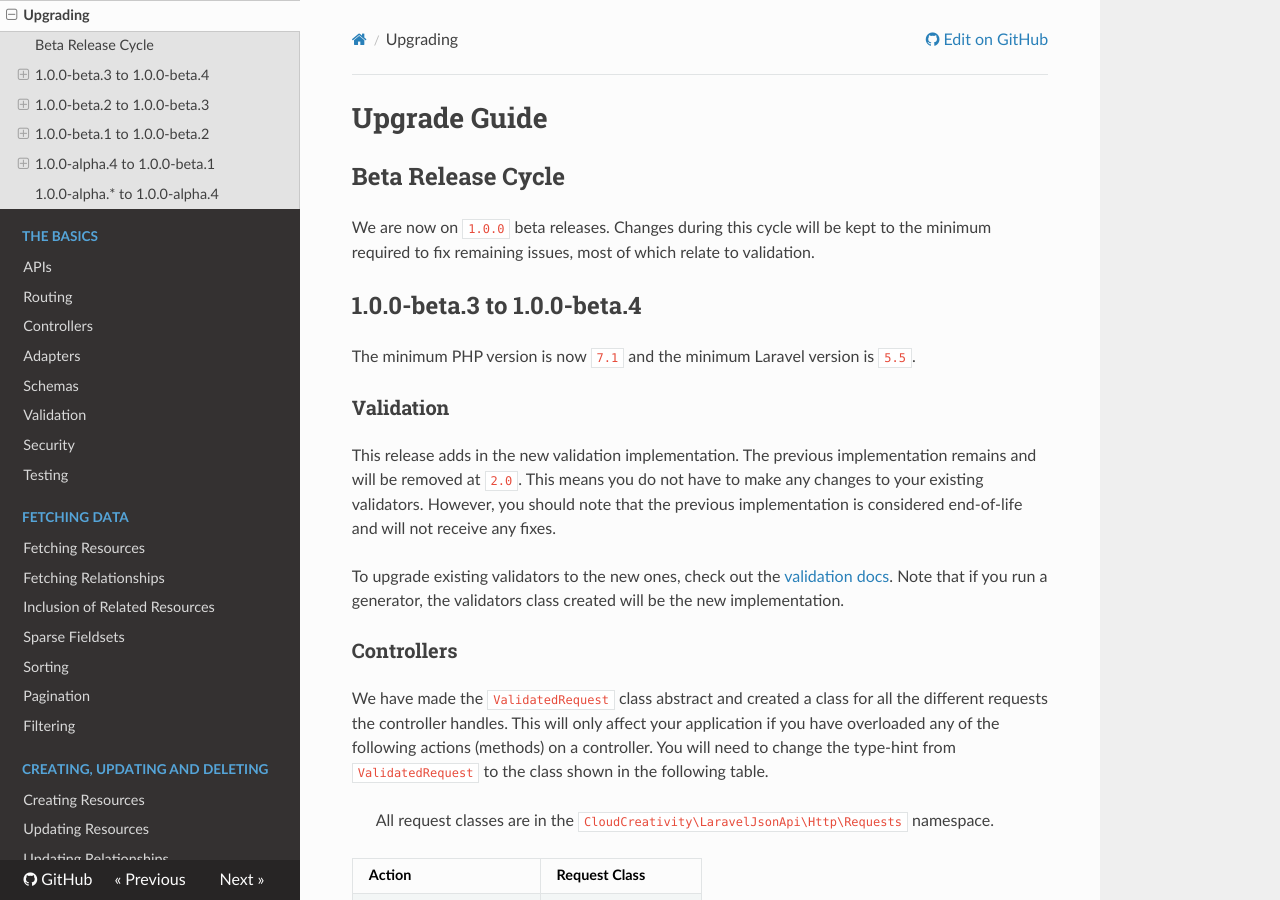
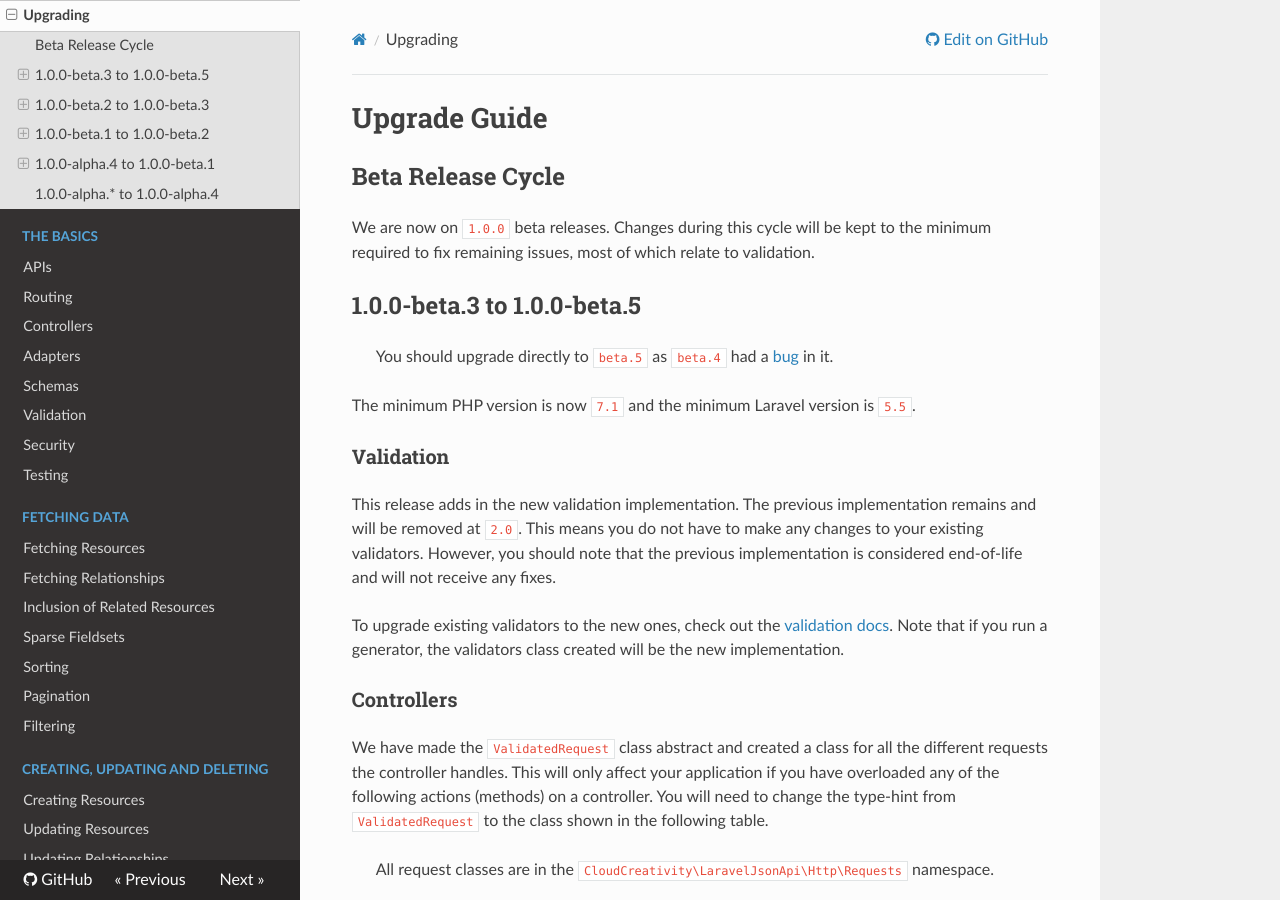
Before and after one commit to cloudcreativity/laravel-json-api, an MkDocs documentation site: the page built from docs/upgrade.md, in a window 1280 px wide and 900 px high. Built offline with MkDocs 1.6.1, drawn with Linux system fonts in a browser that asks for light colours; nearby versions of some CDN libraries; old or Windows-style settings are respelled for this version of MkDocs.

````diff
--- a/docs/installation.md
+++ b/docs/installation.md
@@ -3,7 +3,7 @@
 Install using [Composer](http://getcomposer.org):
 
 ``` bash
-$ composer require cloudcreativity/laravel-json-api:1.0.0-beta.4
+$ composer require cloudcreativity/laravel-json-api:1.0.0-beta.5
 $ composer require --dev cloudcreativity/json-api-testing
 ```
 
--- a/docs/upgrade.md
+++ b/docs/upgrade.md
@@ -5,7 +5,10 @@
 We are now on `1.0.0` beta releases. Changes during this cycle will be kept to the minimum required to
 fix remaining issues, most of which relate to validation.
 
-## 1.0.0-beta.3 to 1.0.0-beta.4
+## 1.0.0-beta.3 to 1.0.0-beta.5
+
+> You should upgrade directly to `beta.5` as `beta.4` had a
+[bug](https://github.com/cloudcreativity/laravel-json-api/issues/240) in it.
 
 The minimum PHP version is now `7.1` and the minimum Laravel version is `5.5`.
 
````
Also changed, not shown: CHANGELOG.md (+1 -1 lines), README.md (+3 -3 lines), 1 other file.
